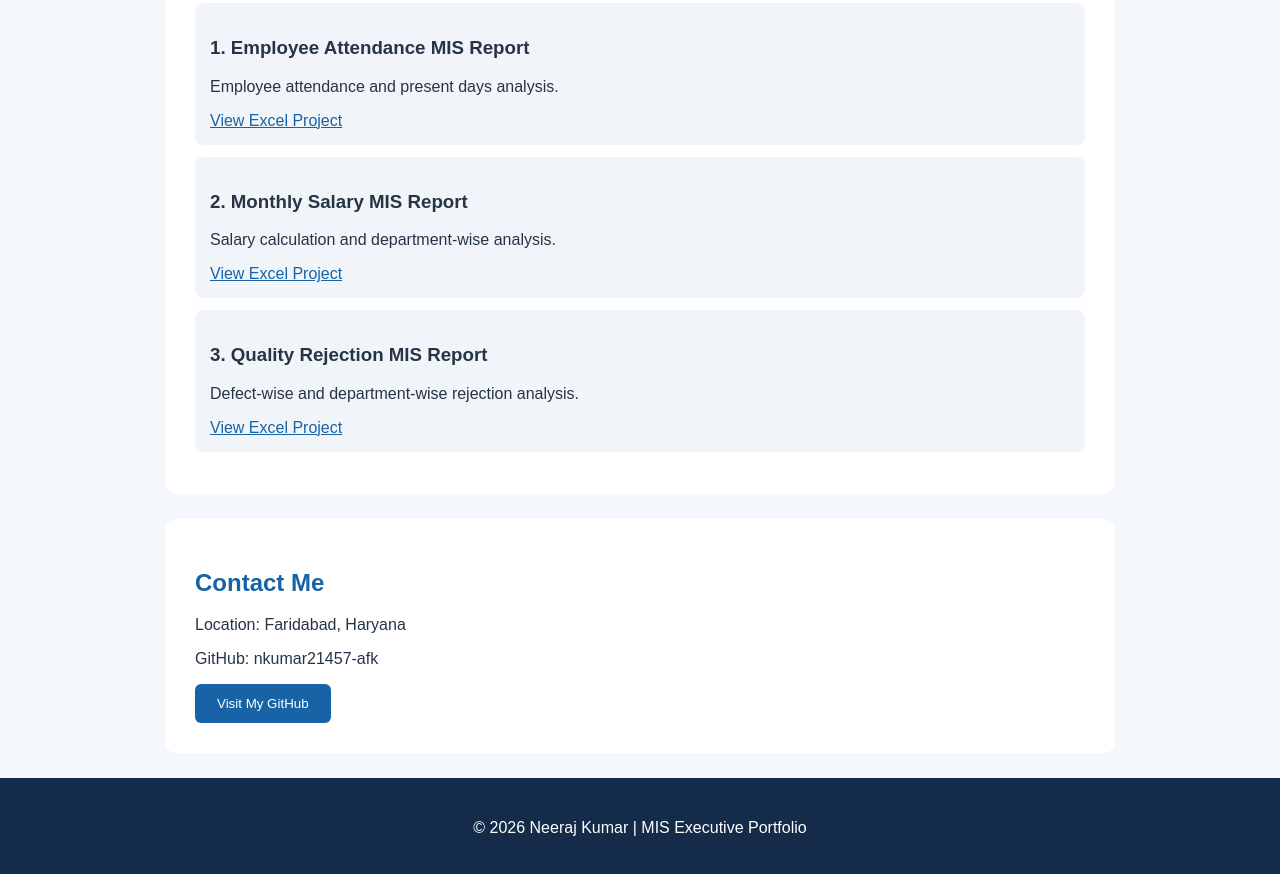
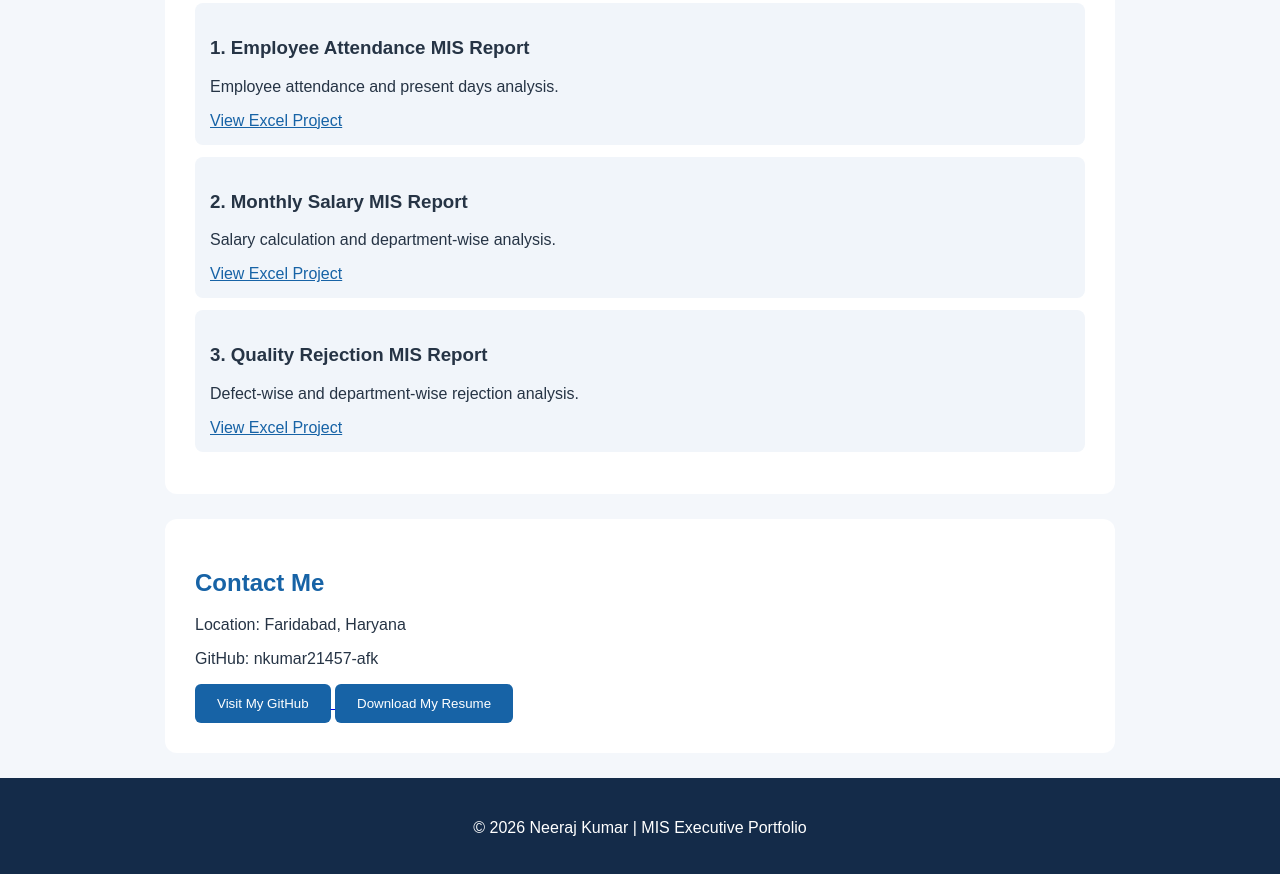
Before and after one commit to nkumar21457-afk/MIS-Executive-Portfolio, a plain HTML site: page index.html in a window 1280 px wide. Shown: the part 1003-1877 px from the top of the page. Drawn offline with Linux system fonts and the light colour scheme.

Commit message:
Add download button for resume in index.html

```diff
--- a/index.html
+++ b/index.html
@@ -175,6 +175,9 @@ button {
        target="_blank">
        <button>Visit My GitHub</button>
     </a>
+    <a href="Neeraj_Kumar_Resume.pdf" download>
+    <button>Download My Resume</button>
+</a>
 </section>
 
 <footer>
```
